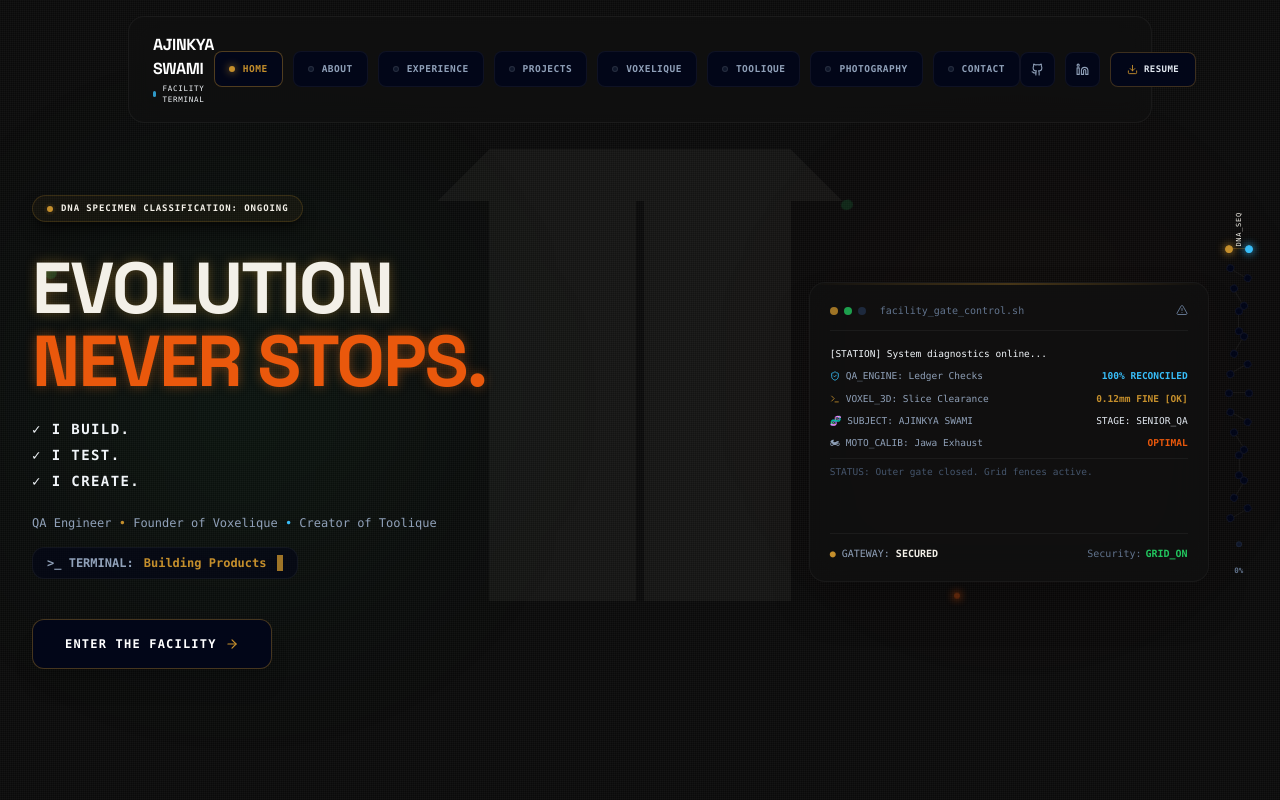
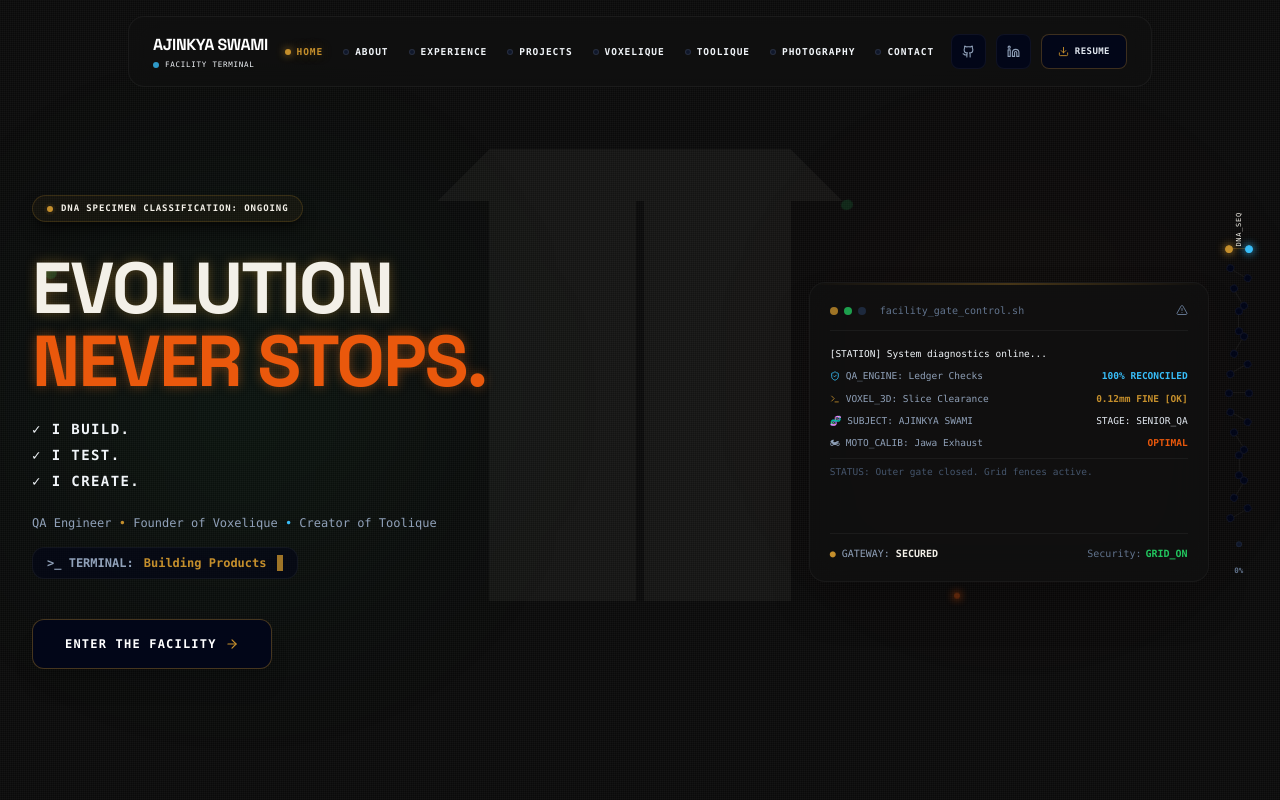
Before and after one commit to ajinkyaswami1999/MyPortfolio, a Next.js app: page / in a window 1280 px wide. Shown: the top 800 px of the page. Built offline with nearby package versions, Linux system fonts and the light colour scheme.

Commit message:
design: refine desktop control panel navbar layout

```diff
--- a/src/components/Navbar.tsx
+++ b/src/components/Navbar.tsx
@@ -132,7 +132,7 @@ export default function Navbar() {
           </Link>
 
           {/* Desktop Control Switch Panel */}
-          <nav className="hidden xl:flex items-center space-x-2.5">
+          <nav className="hidden xl:flex items-center space-x-5">
             {navItems.map((item) => {
               const itemKey = item.isAnchor ? item.href.split("#")[1] : item.href === "/" ? "home" : item.href.substring(1);
               const isActive = activeSection === itemKey;
@@ -142,10 +142,8 @@ export default function Navbar() {
                   key={item.href}
                   href={item.href}
                   onClick={(e) => handleNavClick(e, item)}
-                  className={`text-[9.5px] font-mono tracking-wider uppercase font-bold px-3.5 py-2.5 bg-slate-950 border transition-all flex items-center space-x-2 rounded-lg cursor-pointer ${
-                    isActive
-                      ? "border-brand-amber/40 text-brand-amber bg-slate-900"
-                      : "border-white/5 text-slate-400 hover:text-white hover:border-slate-800"
+                  className={`text-[9.5px] font-mono tracking-widest uppercase font-bold transition-all flex items-center space-x-1.5 py-1 hover:text-white ${
+                    isActive ? "text-brand-amber text-glow-amber" : "text-slate-450"
                   }`}
                 >
                   {/* Status Indicator LED */}
```
